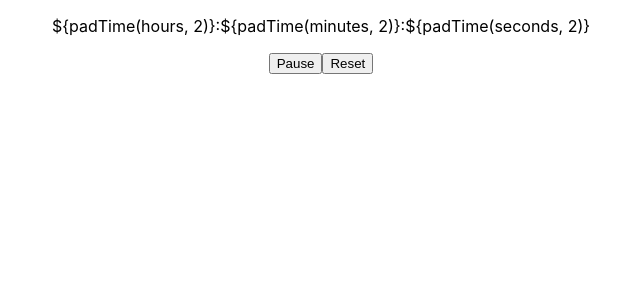
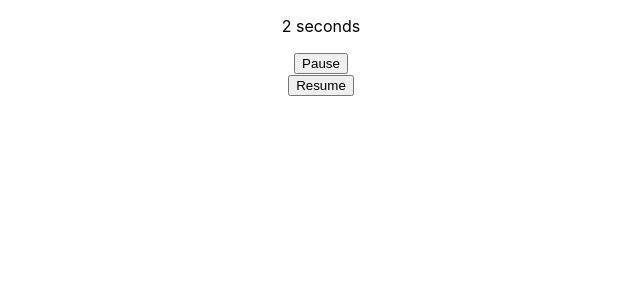
Before and after one commit to iamneo-production/cedcfffceffeddddbbedcfcdbadffbabbf, a React (Create React App) app in the folder reactapp/: page / in a window 1280 px wide. Both pictures are taken after a click on the button "Start". Shown: the top 300 px of the page, without its empty margins (319-959 px from the left). Built offline with nearby package versions, Linux system fonts and the light colour scheme.

Commit message:
Backup Commit

```diff
--- a/reactapp/src/components/Stopwatch/Stopwatch.jsx
+++ b/reactapp/src/components/Stopwatch/Stopwatch.jsx
@@ -1,71 +1,69 @@
-import React, { useState, useRef } from "react";
+import React, { useState, useEffect } from 'react';
 
 const Stopwatch = () => {
     const [time, setTime] = useState(0);
-  const [isActive, setIsActive] = useState(false);
-  const [isPaused, setIsPaused] = useState(false);
-  const countRef = useRef(null);
+    const [running, setRunning] = useState(false);
 
-  const formatTime = (timeInSeconds) => {
-    const padTime = (time, digits) => {
-      return '${new Array(digits - time.toString().length).fill(0).join("")}${time}';
+    useEffect(() => {
+        let interval;
+        if (running) {
+            interval = setInterval(() => {
+                setTime(prevTime => prevTime + 1);
+            }, 1000);
+        } else {
+            clearInterval(interval);
+        }
+
+        return () => {
+            clearInterval(interval);
         };
-    const hours = Math.floor(timeInSeconds / 3600);
-    const minutes = Math.floor((timeInSeconds % 3600) / 60);
-    const seconds = timeInSeconds % 60;
-    return '${padTime(hours, 2)}:${padTime(minutes, 2)}:${padTime(seconds, 2)}';
-  };
+    }, [running]);
 
     const handleStart = () => {
-    setIsActive(true);
-    setIsPaused(false);
-    countRef.current = setInterval(() => {
-      setTime((time) => time + 1);
-    }, 1000);
+        setRunning(true);
     };
 
     const handlePause = () => {
-    clearInterval(countRef.current);
-    setIsPaused(true);
-    setIsActive(false);
+        setRunning(false);
     };
 
     const handleResume = () => {
-    setIsActive(true);
-    setIsPaused(false);
-    countRef.current = setInterval(() => {
-      setTime((time) => time + 1);
-    }, 1000);
+        setRunning(true);
     };
 
     const handleReset = () => {
-    clearInterval(countRef.current);
-    setIsActive(false);
-    setIsPaused(false);
+        setRunning(false);
         setTime(0);
     };
 
     return (
         <div>
-      <p data-testid="time">{formatTime(time)}</p>
-      {!isActive && !isPaused && (
-        <button data-testid="start" onClick={handleStart}>
+            <p id="time" data-testid="time">
+                {time} seconds
+            </p>
+            {running ? (
+                <div>
+                    <button id="pause" data-testid="pause" onClick={handlePause}>
+                        Pause
+                    </button>
+                </div>
+            ) : (
+                <div>
+                    <button id="start" data-testid="start" onClick={handleStart}>
                         Start
                     </button>
+                    <button id="reset" data-testid="reset" onClick={handleReset}>
+                        Reset
+                    </button>
+                </div>
             )}
-      {(isActive || isPaused) && (
-        <button data-testid="pause" onClick={handlePause}>
-          Pause
-        </button>
-      )}
-      {isPaused && (
-        <button data-testid="resume" onClick={handleResume}>
+            {running ? (
+                <div>
+                    <button id="resume" data-testid="resume" onClick={handleResume}>
                         Resume
                     </button>
-      )}
-      <button data-testid="reset" onClick={handleReset} disabled={!isActive && !isPaused}>
-        Reset
-      </button>
+                </div>
+            ) : null}
         </div>
     );
 };
```
Lines whose indentation alone changed are shown as unchanged.
